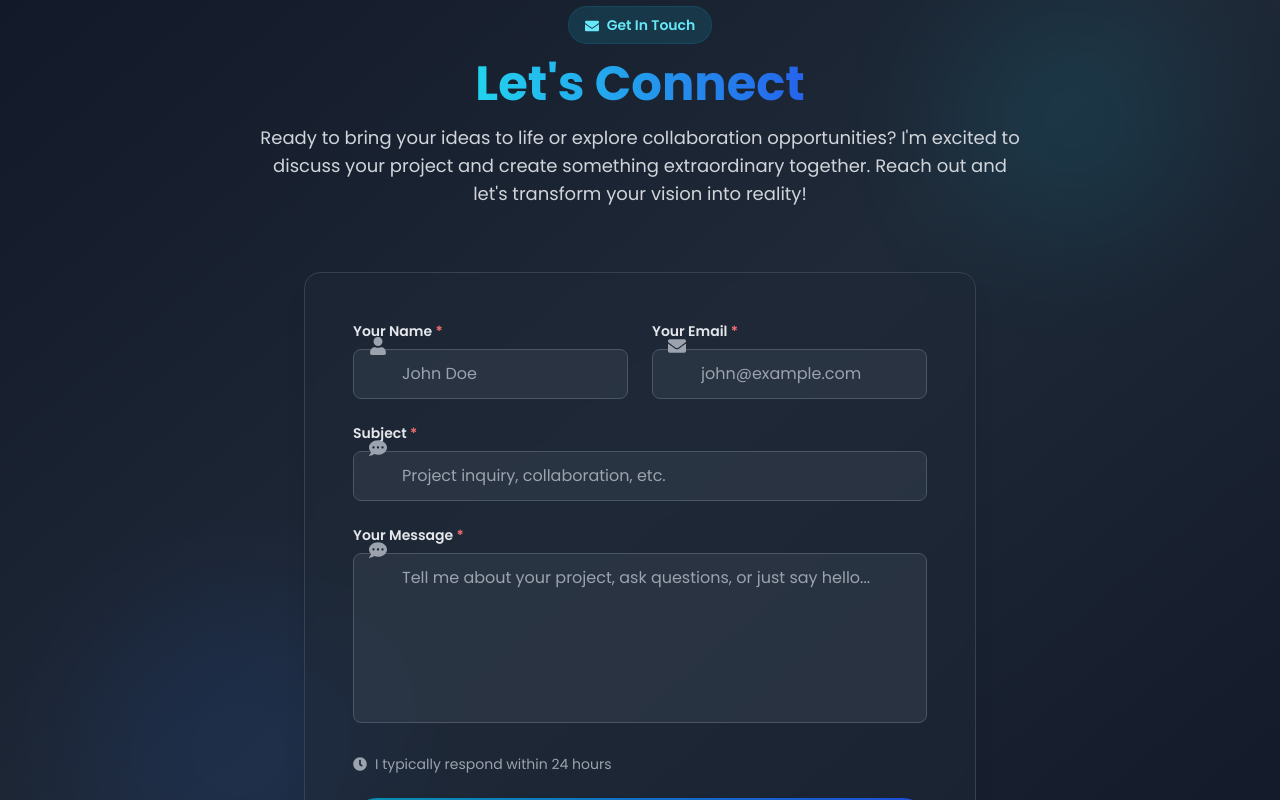
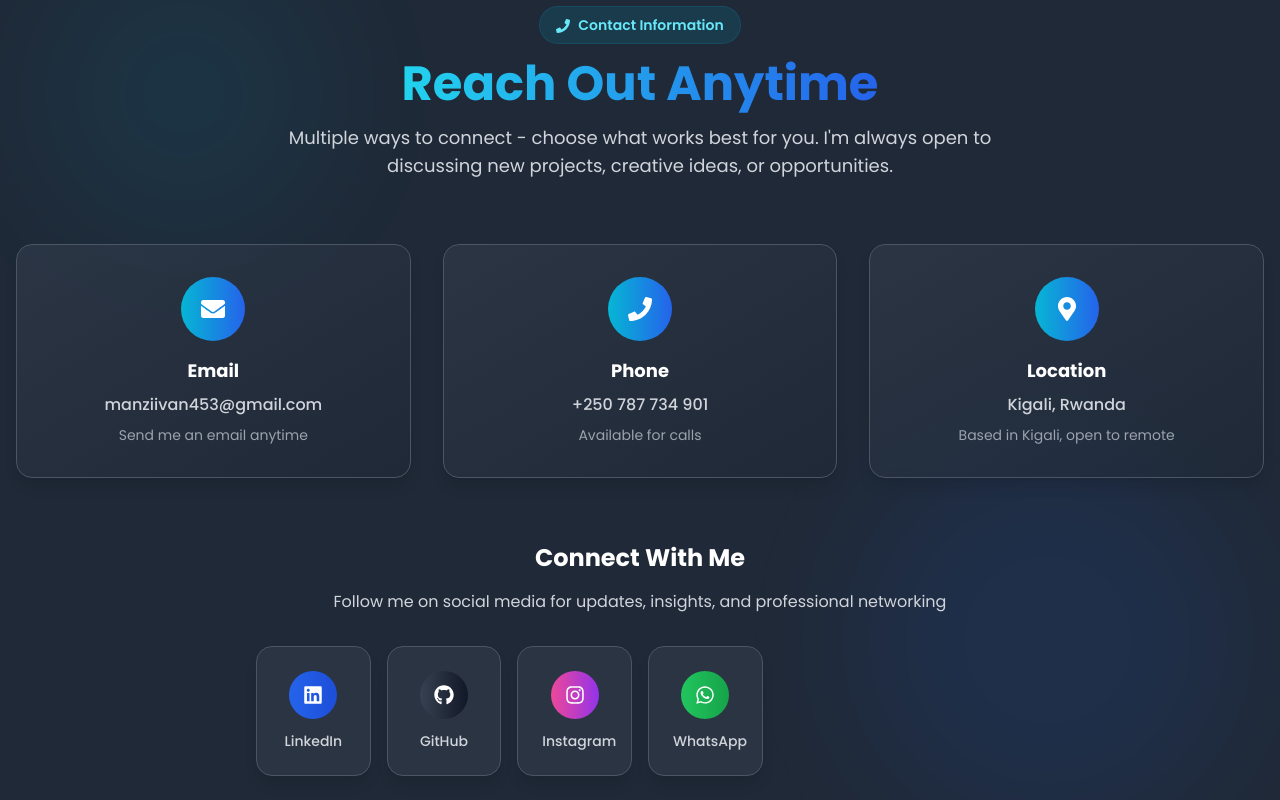
Before and after one commit to Manzi453/Responsive_resume_assignment, a React (Vite) app: page / in a window 1280 px wide. Shown: the part 10560-11360 px from the top of the page. Built offline with nearby package versions, Linux system fonts and the light colour scheme.

Commit message:
new updates on  the site

```diff
--- a/src/components/Contact.jsx
+++ b/src/components/Contact.jsx
@@ -1,5 +1,5 @@
 import React, { useState, useEffect } from 'react';
-import { FaEnvelope, FaPhone, FaMapMarkerAlt, FaInstagram, FaLinkedin, FaGithub, FaPaperPlane, FaUser, FaCommentDots, FaClock, FaCheckCircle, FaExclamationTriangle, FaTwitter, FaWhatsapp, FaTelegram } from 'react-icons/fa';
+import { FaEnvelope, FaPhone, FaMapMarkerAlt, FaInstagram, FaLinkedin, FaGithub, FaPaperPlane, FaUser, FaCommentDots, FaClock, FaCheckCircle, FaExclamationTriangle, FaWhatsapp } from 'react-icons/fa';
 
 const Contact = () => {
   const [formData, setFormData] = useState({
@@ -73,8 +73,13 @@ const Contact = () => {
     setFormErrors({});
 
     try {
-      // Simulate form submission - replace with actual implementation
-      await new Promise(resolve => setTimeout(resolve, 2000));
+      // Create mailto link with form data
+      const subject = encodeURIComponent(formData.subject);
+      const body = encodeURIComponent(`Name: ${formData.name}\nEmail: ${formData.email}\n\nMessage:\n${formData.message}`);
+      const mailtoLink = `mailto:manziivan453@gmail.com?subject=${subject}&body=${body}`;
+
+      // Open email client with pre-filled data
+      window.location.href = mailtoLink;
 
       setSubmitStatus('success');
       setFormData({ name: '', email: '', subject: '', message: '' });
@@ -118,7 +123,7 @@ const Contact = () => {
       icon: FaMapMarkerAlt,
       text: 'Kigali, Rwanda',
       label: 'Location',
-      href: '#',
+      href: 'https://maps.google.com/?q=Kigali,Rwanda',
       description: 'Based in Kigali, open to remote'
     }
   ];
@@ -139,13 +144,6 @@ const Contact = () => {
       description: 'Code repositories'
     },
     {
-      icon: FaTwitter,
-      href: 'https://twitter.com',
-      label: 'Twitter',
-      color: 'from-sky-500 to-sky-600',
-      description: 'Follow me'
-    },
-    {
       icon: FaInstagram,
       href: 'https://www.instagram.com/__manzii/',
       label: 'Instagram',
@@ -158,13 +156,6 @@ const Contact = () => {
       label: 'WhatsApp',
       color: 'from-green-500 to-green-600',
       description: 'Quick chat'
-    },
-    {
-      icon: FaTelegram,
-      href: 'https://t.me',
-      label: 'Telegram',
-      color: 'from-blue-500 to-blue-600',
-      description: 'Message me'
     }
   ];
 
@@ -223,143 +214,6 @@ const Contact = () => {
 
   return (
     <>
-      {/* Contact Form */}
-      <section id="contact-form" className="section-padding bg-gradient-to-br from-gray-900 via-gray-800 to-gray-900 relative overflow-hidden">
-        {/* Background decoration */}
-        <div className="absolute top-20 right-20 w-64 h-64 bg-cyan-500 rounded-full filter blur-3xl opacity-10"></div>
-        <div className="absolute bottom-20 left-20 w-80 h-80 bg-blue-600 rounded-full filter blur-3xl opacity-10"></div>
-
-        <div className="container mx-auto px-4 relative z-10">
-          {/* Header */}
-          <div
-            className="text-center mb-16"
-            style={{
-              animation: isVisible ? 'slide-up 0.8s ease-out forwards' : 'none',
-              opacity: isVisible ? 1 : 0
-            }}
-          >
-            <div className="inline-block px-4 py-2 bg-cyan-900/50 text-cyan-300 rounded-full text-sm font-semibold mb-4 border border-cyan-700/30">
-              <FaEnvelope className="inline mr-2" />
-              Get In Touch
-            </div>
-            <h2 className="text-4xl lg:text-5xl font-bold mb-4">
-              <span className="bg-gradient-to-r from-cyan-400 to-blue-600 bg-clip-text text-transparent">Let's Connect</span>
-            </h2>
-            <p className="text-gray-300 text-lg max-w-3xl mx-auto">
-              Ready to bring your ideas to life or explore collaboration opportunities? I'm excited to discuss your project and create something extraordinary together.
-              Reach out and let's transform your vision into reality!
-            </p>
-          </div>
-
-          {/* Success/Error Messages */}
-          {submitStatus && (
-            <div
-              className={`max-w-2xl mx-auto mb-8 p-4 rounded-lg flex items-center gap-3 ${
-                submitStatus === 'success'
-                  ? 'bg-green-100 text-green-800 border border-green-200'
-                  : 'bg-red-100 text-red-800 border border-red-200'
-              }`}
-            >
-              {submitStatus === 'success' ? (
-                <>
-                  <FaCheckCircle className="text-xl" />
-                  <div>
-                    <p className="font-semibold">Message sent successfully!</p>
-                    <p className="text-sm">Thank you for reaching out. I'll get back to you soon.</p>
-                  </div>
-                </>
-              ) : (
-                <>
-                  <FaExclamationTriangle className="text-xl" />
-                  <div>
-                    <p className="font-semibold">Something went wrong!</p>
-                    <p className="text-sm">Please try again later or contact me directly.</p>
-                  </div>
-                </>
-              )}
-            </div>
-          )}
-
-          {/* Contact Form */}
-          <form
-            onSubmit={handleSubmit}
-            className="max-w-2xl mx-auto bg-gray-800/50 backdrop-blur-sm p-8 lg:p-12 rounded-2xl shadow-xl border border-gray-700"
-            style={{
-              animationDelay: '200ms',
-              animation: isVisible ? 'slide-up 0.8s ease-out forwards' : 'none',
-              opacity: isVisible ? 1 : 0
-            }}
-          >
-            <div className="grid grid-cols-1 md:grid-cols-2 gap-6 mb-6">
-              <FormField
-                label="Your Name"
-                name="name"
-                placeholder="John Doe"
-                required
-                icon={FaUser}
-              />
-              <FormField
-                label="Your Email"
-                name="email"
-                type="email"
-                placeholder="john@example.com"
-                required
-                icon={FaEnvelope}
-              />
-            </div>
-
-            <div className="mb-6">
-              <FormField
-                label="Subject"
-                name="subject"
-                placeholder="Project inquiry, collaboration, etc."
-                required
-                icon={FaCommentDots}
-              />
-            </div>
-
-            <div className="mb-6">
-              <FormField
-                label="Your Message"
-                name="message"
-                rows="6"
-                placeholder="Tell me about your project, ask questions, or just say hello..."
-                required
-                icon={FaCommentDots}
-              />
-            </div>
-
-            <div className="flex items-center justify-between mb-6">
-              <div className="flex items-center gap-2 text-sm text-gray-400">
-                <FaClock />
-                <span>I typically respond within 24 hours</span>
-              </div>
-            </div>
-
-            <button
-              type="submit"
-              disabled={isSubmitting}
-              className="w-full btn-primary flex items-center justify-center gap-2 transition-all duration-300 transform hover:scale-105 disabled:opacity-50 disabled:cursor-not-allowed disabled:hover:scale-100 relative overflow-hidden group"
-            >
-              <span className="relative z-10 flex items-center gap-2">
-                {isSubmitting ? (
-                  <>
-                    <div className="animate-spin rounded-full h-5 w-5 border-b-2 border-white"></div>
-                    Sending Message...
-                  </>
-                ) : (
-                  <>
-                    <FaPaperPlane />
-                    Send Message
-                  </>
-                )}
-              </span>
-              <div className="absolute inset-0 bg-white opacity-0 group-hover:opacity-20 transition-opacity duration-300"></div>
-            </button>
-          </form>
-        </div>
-      </section>
-
       {/* Contact Info & Social */}
       <section id="contact" className="section-padding bg-gray-800 relative overflow-hidden">
         {/* Background decoration */}
@@ -374,7 +228,7 @@ const Contact = () => {
               Contact Information
             </div>
             <h2 className="text-4xl lg:text-5xl font-bold mb-4">
-              <span className="gradient-text">Reach Out Anytime</span>
+              <span className="bg-gradient-to-r from-cyan-400 to-blue-600 bg-clip-text text-transparent">Reach Out Anytime</span>
             </h2>
             <p className="text-gray-300 text-lg max-w-3xl mx-auto">
               Multiple ways to connect - choose what works best for you.
```
